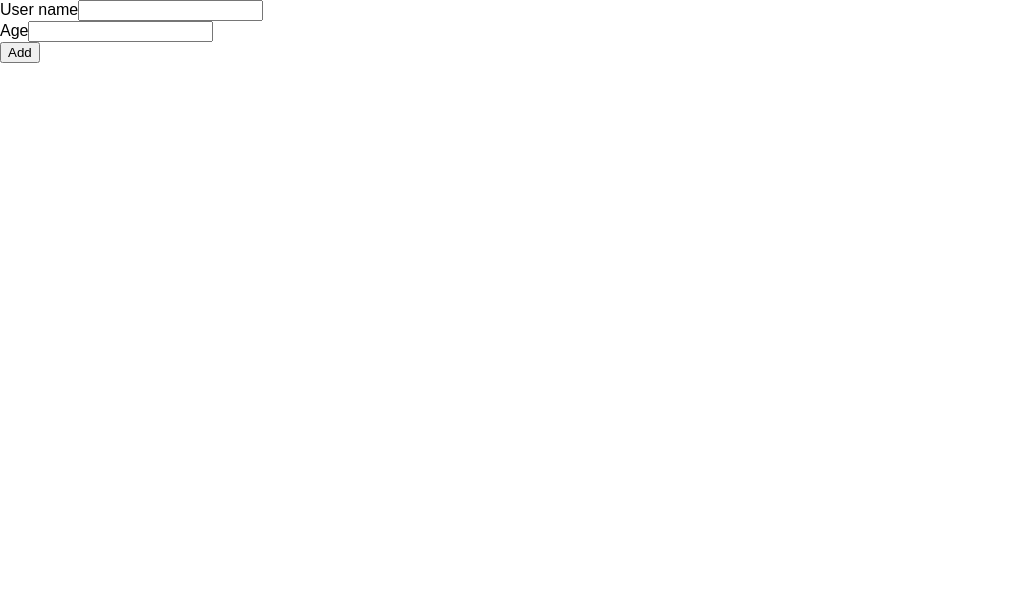
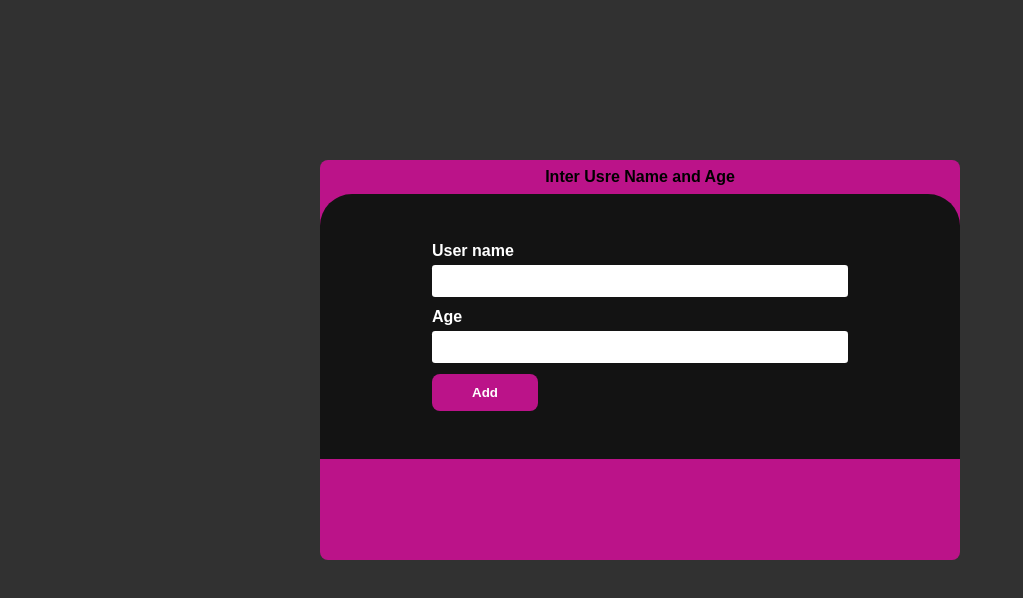
Before and after one commit to mo7ammedkhal3d/react-check, a React (Create React App) app: page / in a window 1280 px wide. Shown: the top 598 px of the page, without its empty margins (0-1023 px from the left). Built offline with nearby package versions, Linux system fonts and the light colour scheme.

Commit message:
complete tomorrow

```diff
--- a/src/App.js
+++ b/src/App.js
@@ -7,7 +7,7 @@ function App() {
   const [usersList,setUsersList] = useState();
 
   return (
-    <div>
+    <div className='container'>
       <UserInput />
       <usersList />
     </div>
--- a/src/components/UserInput/UserInput.js
+++ b/src/components/UserInput/UserInput.js
@@ -20,8 +20,13 @@ const UserInput = props =>{
     }
 
     return (
+        <div className={styles['card-back']}>
+            <div className={styles['card-header']}>
+                <p>Inter Usre Name and Age</p>
+            </div>
+            <div className={styles.card}>
                 <form>
-            <div class={styles['form-group']}>
+                    <div className={styles['form-group']}>
                             <label>User name</label>
                         <input type="text" id="user-name" onChange={onChangeHandler}/>
                     </div>
@@ -33,6 +38,9 @@ const UserInput = props =>{
                         <button className={styles['btn-add']}>Add</button>
                     </div>
                 </form>
+            </div>
+        </div>
+
     );
 }
 
--- a/src/components/UserInput/UserInput.module.css
+++ b/src/components/UserInput/UserInput.module.css
@@ -0,0 +1,60 @@
+.card-back{
+    border-radius: 0.5rem;
+    background-color: #bb1389;
+    margin-top: 10rem;
+    width: 50%;
+    height: 50%;
+}
+
+.card-header>p{
+    text-align: center;
+    font-weight: bold;
+    margin: 0.5rem;
+}
+
+.card{
+    background-color: #131313;
+    padding: 3rem 7rem;
+    border-radius: 2rem 2rem 0 0;
+}
+
+.form-group{
+    display: flex;
+    flex-direction: column;
+    margin-bottom: 0.7rem;
+}
+
+.form-group>label{
+    font-weight: bold;
+    margin-bottom: 0.3rem;
+    color: white;
+}
+
+.form-group>input{
+    width: 100%;
+    height: 2rem;
+    border-radius: 0.2rem;
+    border: none;
+}
+
+.form-group>input:focus{
+    outline: 0.1rem solid #bb1389;
+}
+
+.btn-add{
+    cursor: pointer;
+    border: none;
+    font-weight: bold;
+    padding: 0.7rem 2.5rem;
+    border-radius: 0.5rem;
+    color: white;
+    background-color: #bb1389;
+    transition: 0.5s ease;
+}
+
+.btn-add:hover{
+    transform: scale(1.007);
+    background-color: #85035e;
+    color: gray;
+    box-shadow: 1px 1px 15px #85035e;
+}
--- a/src/index.css
+++ b/src/index.css
@@ -4,8 +4,15 @@
 
 html {
   font-family: sans-serif;
+  background-color: #313131;
 }
 
 body {
   margin: 0;
 }
+
+.container{
+  display: flex;
+  justify-content: center;
+  height: 100vh;
+}
```
Lines whose indentation alone changed are shown as unchanged.
